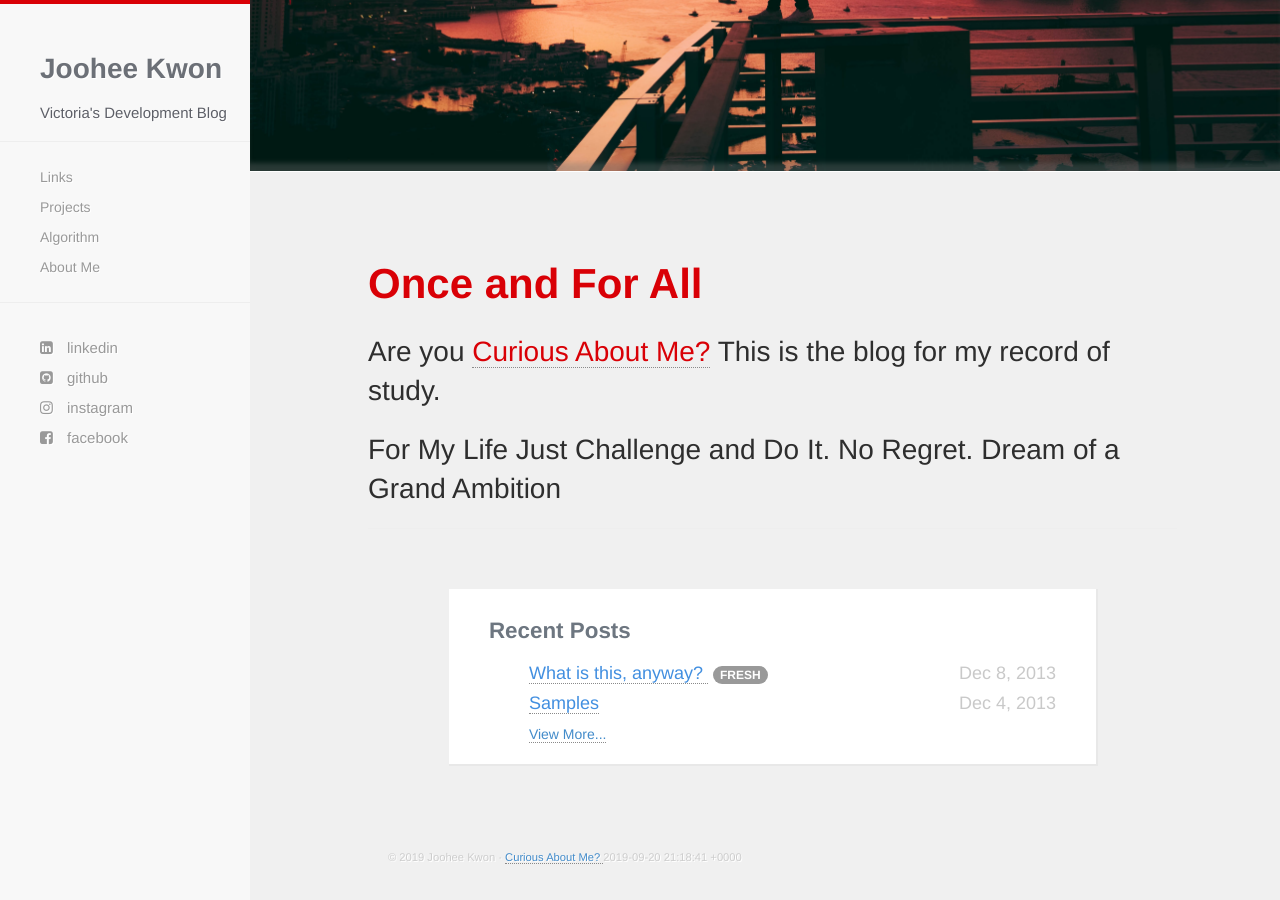
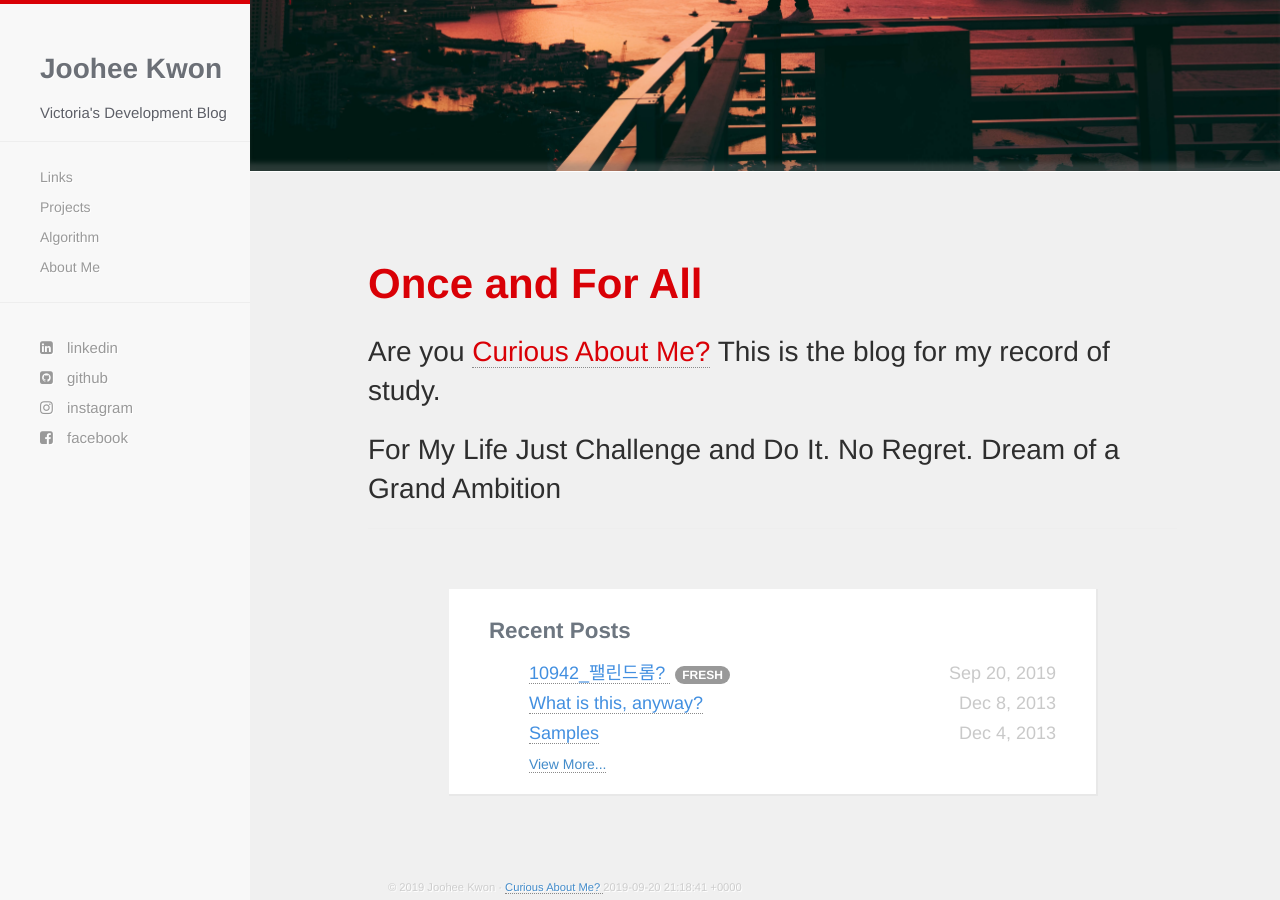
Before and after one commit to victoriagjh/victoriagjh.github.io, a Jekyll site: the page built from index.html, in a window 1280 px wide and 900 px high, scrolled down 532 px. Built offline with Jekyll 4.4.1, drawn with Linux system fonts in a browser that asks for light colours; nearby versions of some CDN libraries; a file with an impossible date is left out; before the commit the page ends 1402 px from its top, so only the background shows below that.

Commit message:
Update 2019-09-20-10942-팰린드롬?.markdown

```diff
--- a/_posts/2019-09-20-10942-팰린드롬?.markdown
+++ b/_posts/2019-09-20-10942-팰린드롬?.markdown
@@ -1,6 +1,6 @@
 ---
 title:  "10942_팰린드롬?"
-date: {{ site.time }}
+date: 2019-09-20 14:18:00
 
 categories: algorithm
 ---
```
